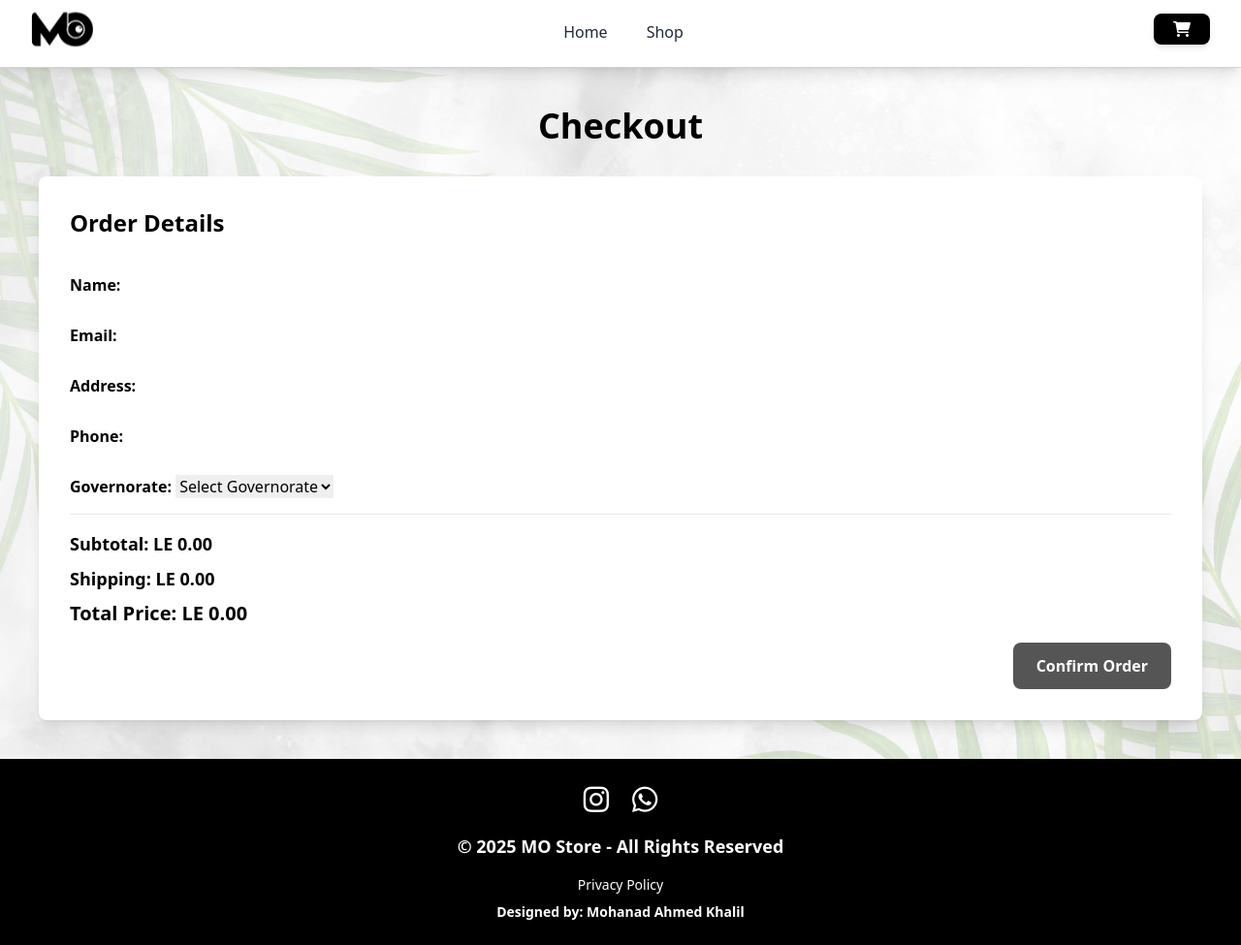
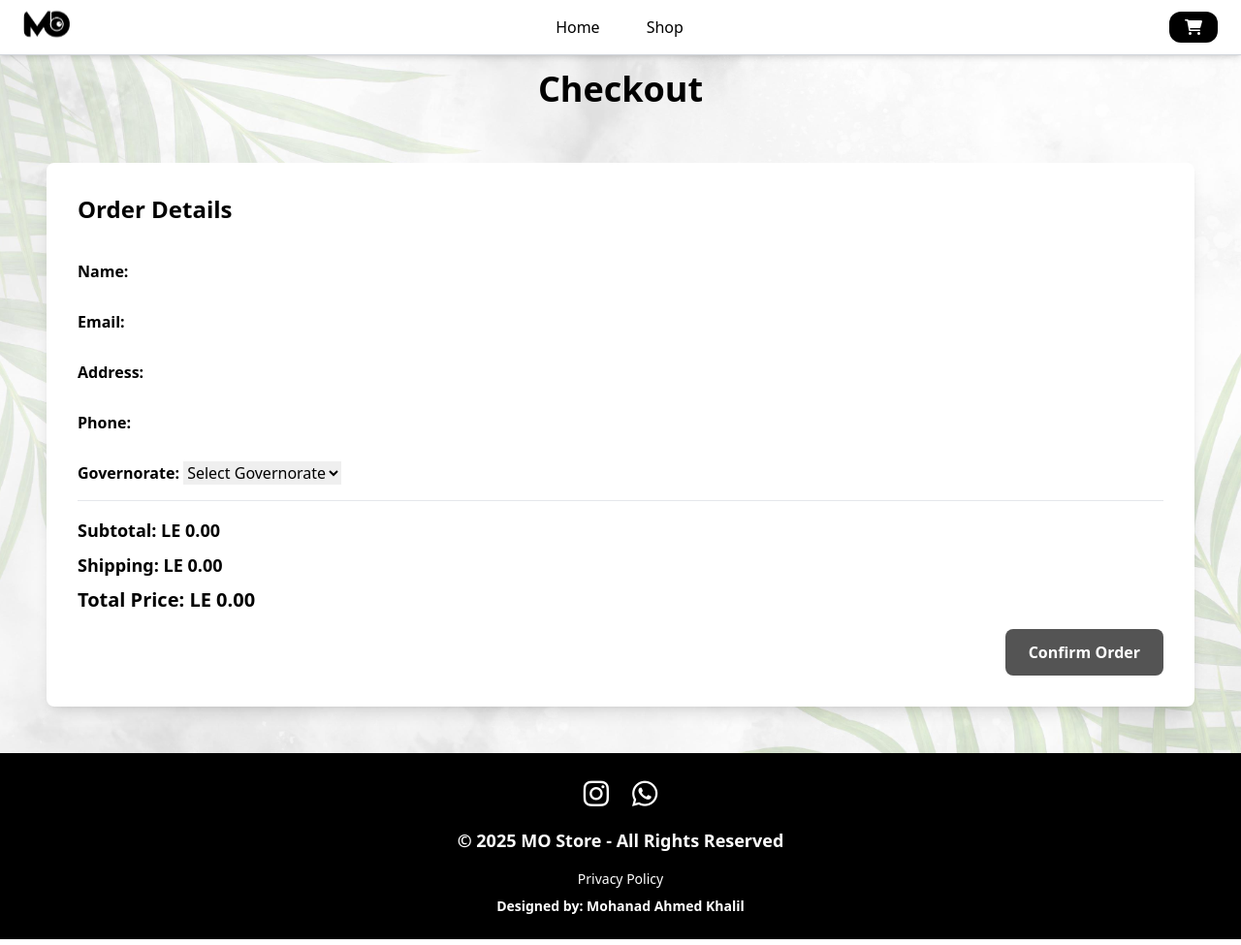
Before and after one commit to Mohanad-Ahmed-2002/Ecommerce, a Django app: page /checkout/ in a window 1280 px wide. Shown: the whole page at 97% size. Run offline with Django 5.2, Linux system fonts and the light colour scheme; data that the repository does not hold is empty; some libraries are stand-ins or nearby versions.

Commit message:
change 2025

```diff
--- a/EcommerceStore/urls.py
+++ b/EcommerceStore/urls.py
@@ -18,7 +18,6 @@ from django.contrib import admin
 from django.urls import path,include
 from store import views
 from django.conf import settings
-
 from django.conf.urls.static import static
 
 
--- a/store/models.py
+++ b/store/models.py
@@ -1,6 +1,7 @@
 from django.db import models
 from django.contrib.auth.models import User
 from django import forms
+
 
 # Create your models here.
 
@@ -26,6 +27,7 @@ class Product(models.Model):
 
 class CartItem(models.Model):
 
+    user = models.ForeignKey(User, on_delete=models.CASCADE, null=True)
     product=models.ForeignKey(Product,on_delete=models.CASCADE)
     quantity=models.PositiveIntegerField(default=1)
 
--- a/store/templates/store/checkout.html
+++ b/store/templates/store/checkout.html
@@ -12,30 +12,36 @@
 <body
     class="bg-gray-100 min-h-screen flex flex-col bg-[url(/static/images/background2.jpeg)] bg-cover bg-[center_bottom_-10px]">
 
-        <!-- Navbar -->
-        <nav class="bg-white shadow-lg py-4 px-8 flex justify-between items-center border-b border-gray-300">
-            <!-- Logo Section -->
-            <div class="w-16">
+    <nav class="bg-white shadow-md py-3 px-6 flex justify-between items-center border-b border-gray-300 fixed w-full z-50">
+        <div class="w-12">
             <a href="{% url 'home' %}">
-                    <img src="/static/images/MO log.jpeg" alt="Logo"
-                        class="object-contain rounded-lg hover:scale-105 transition-transform duration-300 motion-safe:animate-bounce">
+                <img src="{% static 'images/MO log.jpeg' %}" alt="Logo"
+                    class="object-contain rounded-lg motion-safe:animate-bounce">
             </a>
         </div>
 
-            <!-- Navigation Links -->
-            <div class="flex gap-10">
-                <a href="{% url 'home' %}"
-                    class="relative text-gray-800 font-medium hover:text-black transition-all duration-300 after:block after:h-0.5 after:bg-black after:scale-x-0 hover:after:scale-x-100 after:transition-transform after:duration-300">Home</a>
-                <a href="{% url 'products' %}"
-                    class="relative text-gray-800 font-medium hover:text-black transition-all duration-300 after:block after:h-0.5 after:bg-black after:scale-x-0 hover:after:scale-x-100 after:transition-transform after:duration-300">Shop</a>
+        <!-- Navigation Links for large screens -->
+        <div class="hidden lg:flex gap-12">
+            <a href="{% url 'home' %}" class="relative text-black font-medium hover:text-gray-800">Home</a>
+            <a href="{% url 'products' %}" class="relative text-black font-medium hover:text-gray-800">Shop</a>
         </div>
 
+        <!-- Cart and Mobile Menu button -->
+        <div class="flex items-center gap-4">
             <!-- Cart Button -->
             <div>
                 <a href="{% url 'cart_detail' %}"
-                    class="bg-black text-white py-2 px-5 rounded-lg flex items-center gap-2 hover:bg-gray-900 transition-all duration-300 transform hover:scale-105 shadow-md motion-safe:animate-bounce">
+                    class="bg-black text-white py-2 px-4 rounded-xl flex items-center gap-2 hover:bg-gray-900">
                     <i class="fas fa-shopping-cart"></i>
                 </a>
+            </div>
+
+            <!-- Mobile menu button -->
+            <div class="block lg:hidden">
+                <button id="mobile-menu-button" class="text-black focus:outline-none">
+                    <i class="fas fa-bars text-2xl"></i>
+                </button>
+            </div>
         </div>
     </nav>
 
@@ -53,8 +59,8 @@
     </div>
 
         <!-- Checkout Section -->
-        <div class="container mx-auto p-10 justify-center">
-            <h1 class="text-4xl font-bold text-black mb-8 text-center">Checkout</h1>
+        <div class="container mx-auto p-12 justify-center">
+            <h1 class="text-4xl font-bold p-6  text-black mb-8 text-center">Checkout</h1>
 
             <div class="bg-white shadow-lg rounded-lg p-8 space-y-6">
                 <h2 class="text-2xl font-semibold text-black">Order Details</h2>
--- a/store/views.py
+++ b/store/views.py
@@ -43,7 +43,7 @@ def product_detail(request,product_id):
     return render(request, 'store/product_detail.html', {'product': product})
 
 def cart_detail(request):
-    cart_items = CartItem.objects.all()
+    cart_items = CartItem.objects.filter(user=request.user)
     total_price = sum(item.get_total_price() for item in cart_items)
     context = {
         'cart_items': cart_items,
@@ -56,7 +56,7 @@ def add_to_cart(request, product_id):
         product = get_object_or_404(Product, id=product_id)
 
         # التحقق إذا كان المنتج موجود بالفعل في السلة
-        cart_item, created = CartItem.objects.get_or_create(product=product)
+        cart_item, created = CartItem.objects.get_or_create(product=product, user=request.user)
 
         if not created:
             cart_item.quantity += 1
```
Also changed, not shown: store/migrations/0008_cartitem_user.py (added). Lines whose indentation alone changed are shown as unchanged.
